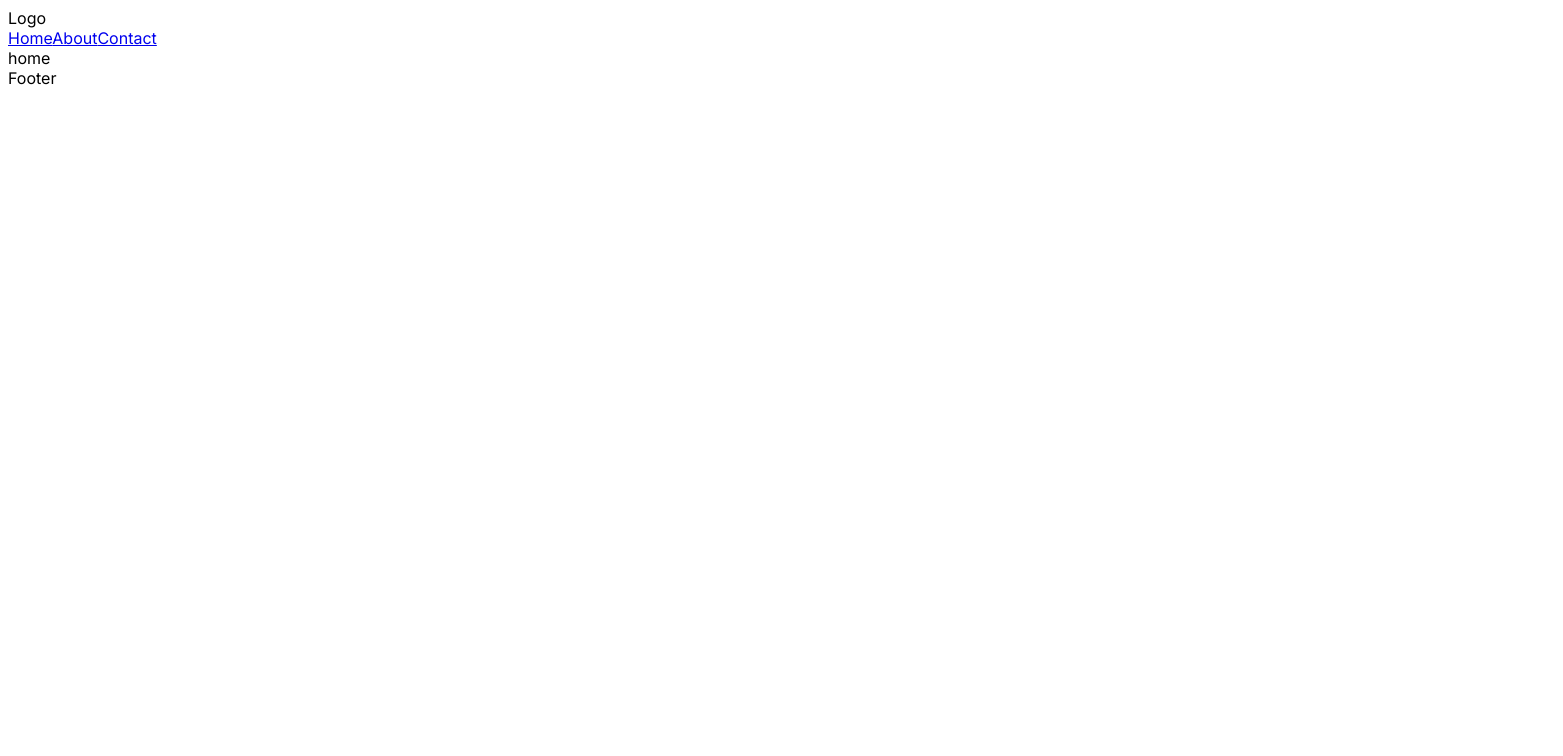
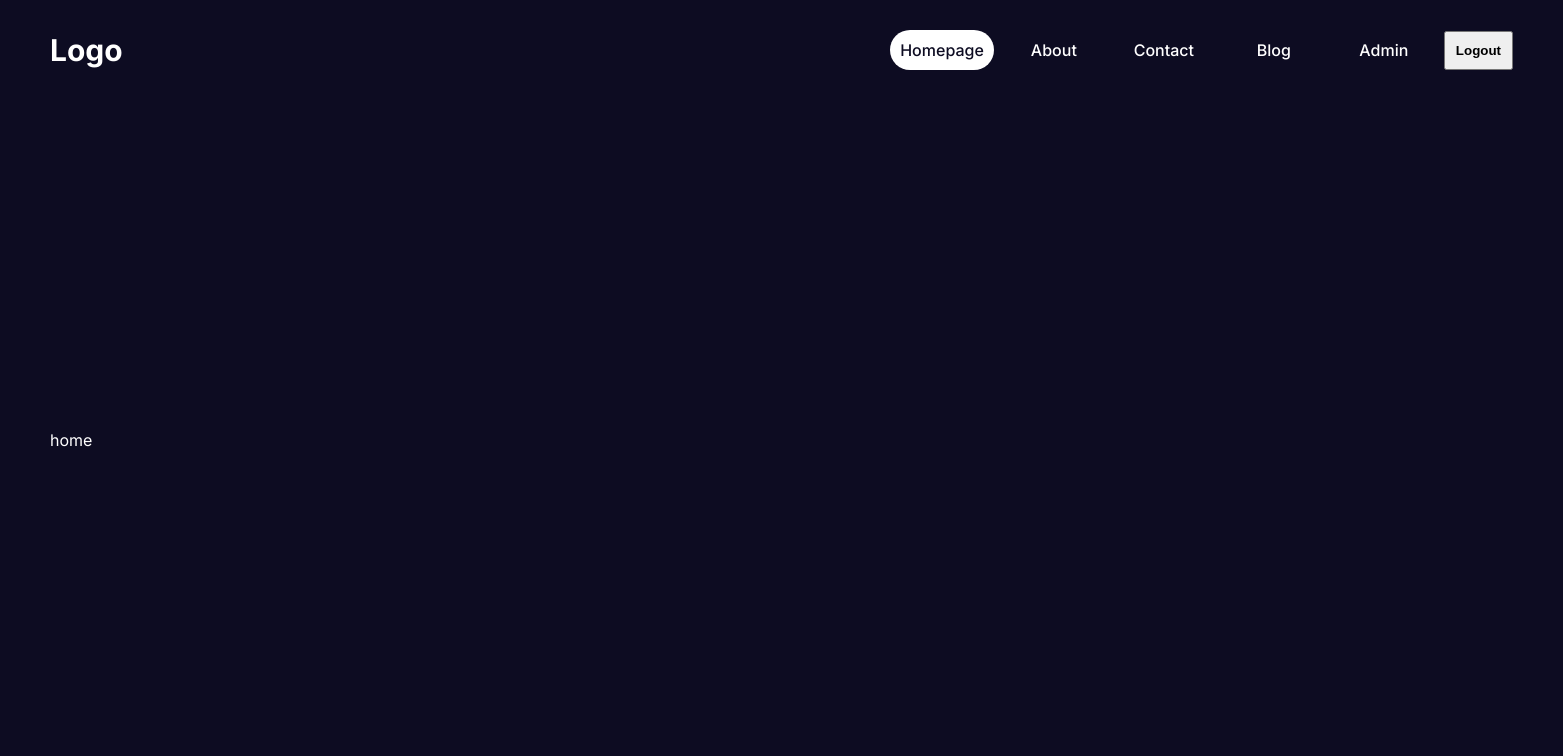
Before and after one commit to AppleTrick/HeeGround, a Next.js app: page / in a window 1280 px wide. Shown: the top 756 px of the page, 1563 px wide, since content can reach past the window. Built offline with nearby package versions, Linux system fonts and the light colour scheme.

Commit message:
navbar design

```diff
--- /dev/null
+++ b/src/app/error.tsx
@@ -0,0 +1,7 @@
+"use client";
+
+const Error = () => {
+  return <div>Error</div>;
+};
+
+export default Error;
--- a/src/app/globals.css
+++ b/src/app/globals.css
@@ -1,3 +1,38 @@
+:root {
+  --bg: #0d0c22;
+  --bgSoft: #2d2b42;
+  --text: white;
+  --textSoft: #e5e5e5;
+  --btn: #3673fd;
+}
+
+* {
+  margin: 0;
+  padding: 0;
+  box-sizing: border-box;
+}
+
+body {
+  background-color: var(--bg);
+  color: var(--text);
+}
+
+a {
+  text-decoration: none;
+  color: inherit;
+}
+
+.container {
+  /* background-color: rebeccapurple; */
+  width: 1563px;
+  margin: auto;
+  padding-left: 50px;
+  padding-right: 50px;
+  min-height: 100vh;
+  display: flex;
+  flex-direction: column;
+  justify-content: space-between;
+}
 /* @tailwind base;
 @tailwind components;
 @tailwind utilities; */
--- a/src/app/layout.tsx
+++ b/src/app/layout.tsx
@@ -15,9 +15,11 @@ export default function RootLayout({ children }: Readonly<MainProps>) {
   return (
     <html lang="en">
       <body className={inter.className}>
-        <Navbar />
-        {children}
-        <Footer />
+        <div className="container">
+          <Navbar />
+          {children}
+          <Footer />
+        </div>
       </body>
     </html>
   );
--- /dev/null
+++ b/src/app/loading.tsx
@@ -0,0 +1,5 @@
+const Loading = () => {
+  return <div>Loading</div>;
+};
+
+export default Loading;
--- /dev/null
+++ b/src/app/not-found.tsx
@@ -0,0 +1,13 @@
+import Link from "next/link";
+
+const NotFound = () => {
+  return (
+    <div>
+      <h2>Not Found</h2>
+      <p>Sorry, the page you are looking for does not exist</p>
+      <Link href="/">Return home</Link>
+    </div>
+  );
+};
+
+export default NotFound;
--- a/src/components/navbar/Navbar.tsx
+++ b/src/components/navbar/Navbar.tsx
@@ -1,13 +1,12 @@
-import Link from "next/link";
+import Links from "./links/Links";
+import styles from "./navbar.module.css";
 
 const Navbar = () => {
   return (
-    <div>
-      <div>Logo</div>
+    <div className={styles.container}>
+      <div className={styles.logo}>Logo</div>
       <div>
-        <Link href="/">Home</Link>
-        <Link href="/about">About</Link>
-        <Link href="/contact">Contact</Link>
+        <Links />
       </div>
     </div>
   );
--- a/src/components/navbar/links/Links.tsx
+++ b/src/components/navbar/links/Links.tsx
@@ -0,0 +1,48 @@
+import { useState } from "react";
+import styles from "./link.module.css";
+import NavLink from "./navLink/navLink";
+
+const links = [
+  {
+    title: "Homepage",
+    path: "/",
+  },
+  {
+    title: "About",
+    path: "/about",
+  },
+  {
+    title: "Contact",
+    path: "/contact",
+  },
+  {
+    title: "Blog",
+    path: "/blog",
+  },
+];
+
+const Links = () => {
+  const [open, setOpen] = useState(false);
+
+  // 추후 추가
+  const session = true;
+  const isAdmin = true;
+
+  return (
+    <div className={styles.links}>
+      {links.map((link) => (
+        <NavLink key={link.title} item={link} />
+      ))}
+      {session ? (
+        <>
+          {isAdmin && <NavLink item={{ title: "Admin", path: "/admin" }} />}
+          <button className={styles.logout}>Logout</button>
+        </>
+      ) : (
+        <NavLink item={{ title: "Login", path: "/login" }} />
+      )}
+    </div>
+  );
+};
+
+export default Links;
--- /dev/null
+++ b/src/components/navbar/links/link.module.css
@@ -0,0 +1,11 @@
+.links {
+  display: flex;
+  align-items: center;
+  gap: 10px;
+}
+
+.logout {
+  padding: 10px;
+  cursor: pointer;
+  font-weight: bold;
+}
--- /dev/null
+++ b/src/components/navbar/links/navLink/navLink.module.css
@@ -0,0 +1,12 @@
+.container {
+  min-width: 100px;
+  padding: 10px;
+  border-radius: 20px;
+  font-weight: 500;
+  text-align: center;
+}
+
+.active {
+  background-color: var(--text);
+  color: var(--bg);
+}
--- /dev/null
+++ b/src/components/navbar/links/navLink/navLink.tsx
@@ -0,0 +1,24 @@
+"use client";
+
+import Link from "next/link";
+import styles from "./navLink.module.css";
+import { usePathname } from "next/navigation";
+
+interface NavLinkprops {
+  item: {
+    title: string;
+    path: string;
+  };
+}
+
+const NavLink = ({ item }: NavLinkprops) => {
+  const pathName = usePathname();
+
+  return (
+    <Link href={item.path} className={`${styles.container} ${pathName === item.path && styles.active}`}>
+      {item.title}
+    </Link>
+  );
+};
+
+export default NavLink;
--- /dev/null
+++ b/src/components/navbar/navbar.module.css
@@ -0,0 +1,11 @@
+.container {
+  height: 100px;
+  display: flex;
+  align-items: center;
+  justify-content: space-between;
+}
+
+.logo {
+  font-size: 30px;
+  font-weight: bold;
+}
```
